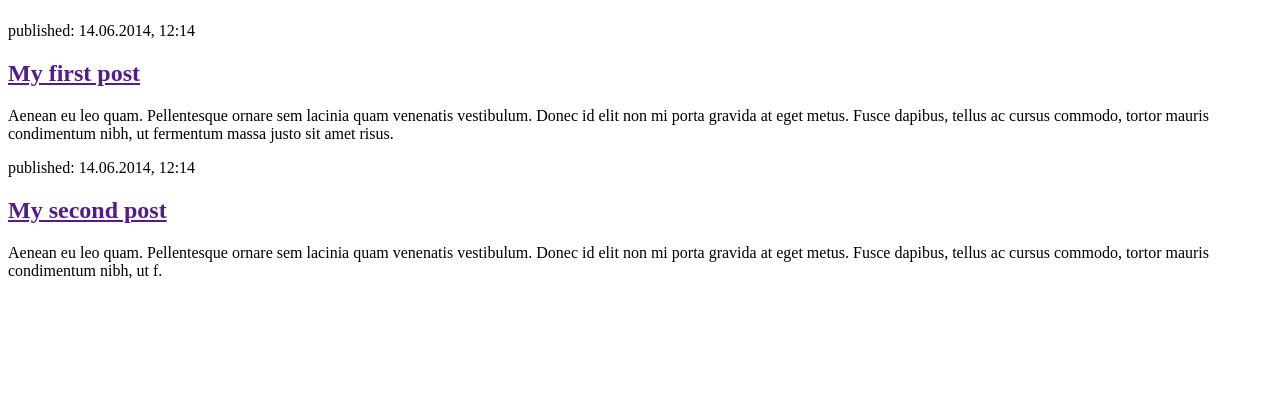
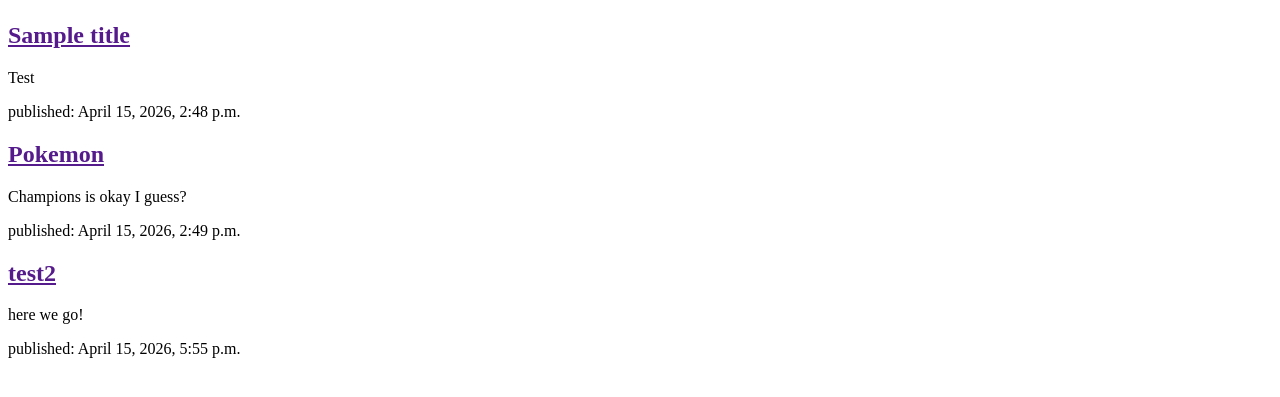
Before and after one commit to Sahtorin/my-first-blog, a Django app: page / in a window 1280 px wide. Shown: the part 58-455 px from the top of the page. Run offline with Django 5.2, Linux system fonts and the light colour scheme; data comes from the database, SQL or seed files in the repository; both versions use the stored data as it was after the commit.

Commit message:
made changes

```diff
--- a/blog/templates/blog/post_list.html
+++ b/blog/templates/blog/post_list.html
@@ -1,23 +1,20 @@
 <!DOCTYPE html>
-<html>
-    <head>
+<html lang="en">
+<head>
         <title>Django Girls blog</title>
-    </head>
-    <body>
+</head>
+<body>
         <header>
             <h1><a href="/">Django Girls Blog</a></h1>
         </header>
 
+
+        {% for post in posts %}
         <article>
-            <time>published: 14.06.2014, 12:14</time>
-            <h2><a href="">My first post</a></h2>
-            <p>Aenean eu leo quam. Pellentesque ornare sem lacinia quam venenatis vestibulum. Donec id elit non mi porta gravida at eget metus. Fusce dapibus, tellus ac cursus commodo, tortor mauris condimentum nibh, ut fermentum massa justo sit amet risus.</p>
+            <h2><a href="">{{ post.title }}</a></h2>
+            <p>{{ post.text|linebreaksbr}}</p>
+            <time>published: {{ post.published_date }}</time>
         </article>
-
-        <article>
-            <time>published: 14.06.2014, 12:14</time>
-            <h2><a href="">My second post</a></h2>
-            <p>Aenean eu leo quam. Pellentesque ornare sem lacinia quam venenatis vestibulum. Donec id elit non mi porta gravida at eget metus. Fusce dapibus, tellus ac cursus commodo, tortor mauris condimentum nibh, ut f.</p>
-        </article>
-    </body>
+        {% endfor %}
+</body>
 </html>
--- a/blog/views.py
+++ b/blog/views.py
@@ -1,6 +1,8 @@
 from django.shortcuts import render
-
+from django.utils import timezone
+from .models import Post
 # Create your views here.
 
 def post_list(request):
-    return render(request, 'blog/post_list.html', {})
+    posts = Post.objects.filter(published_date__lte=timezone.now()).order_by('published_date')
+    return render(request, 'blog/post_list.html', {'posts': posts})
```
Also changed, not shown: db.sqlite3.
